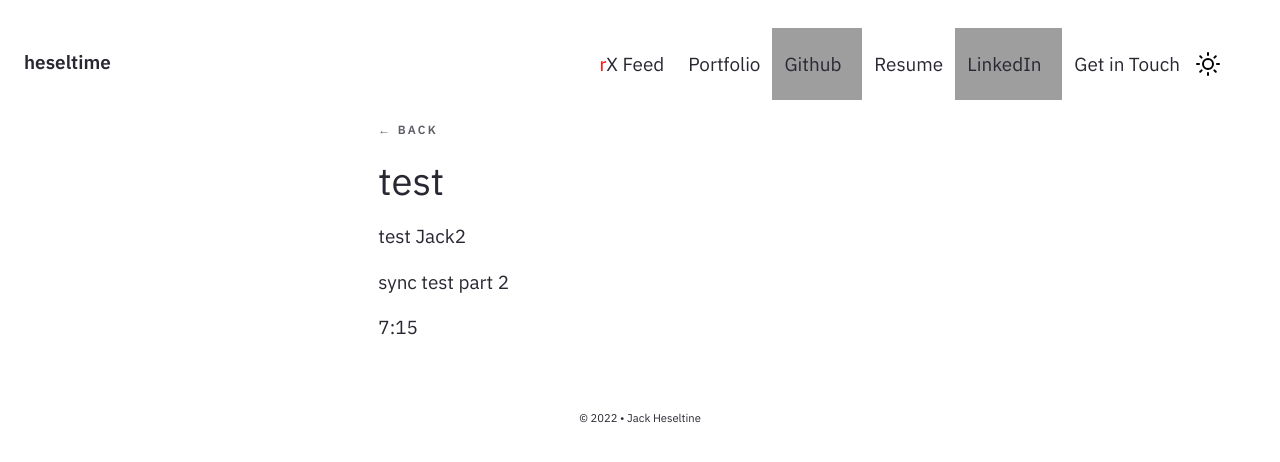
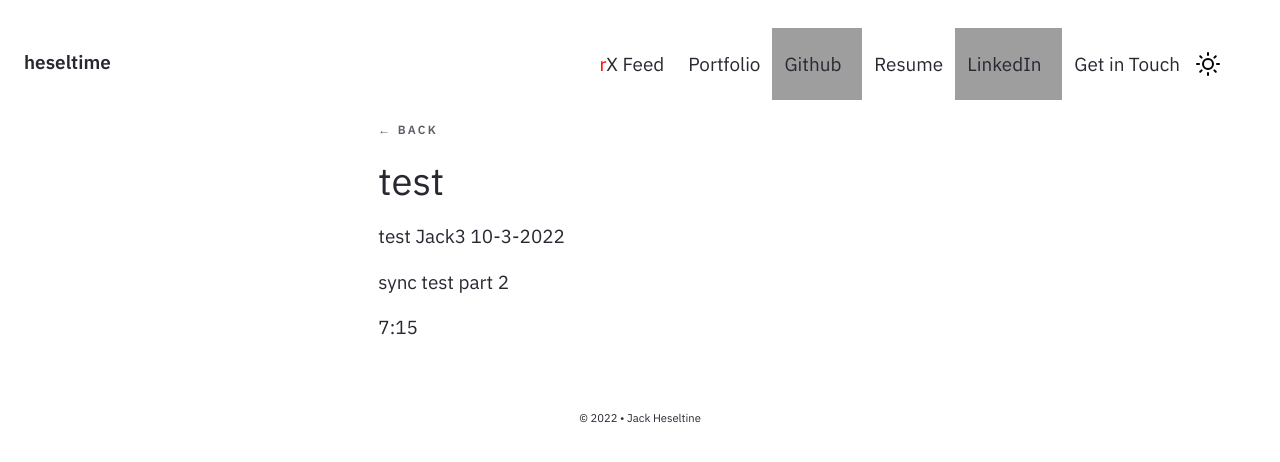
Before and after one commit to heseltime/heseltime.github.io, a Jekyll site: the page built from _notes/Public/test.md, in a window 1280 px wide. Shown: the top 462 px of the page. Built offline with Jekyll 4.4.1, drawn with Linux system fonts in a browser that asks for light colours; grey boxes are pictures that could not be loaded.

Commit message:
obsidian-notes-sync-2022-10-03T14:05:00Z

```diff
--- a/_notes/Public/test.md
+++ b/_notes/Public/test.md
@@ -5,7 +5,7 @@ feed: show
 date: 11-09-2022
 ---
 
-test Jack2
+test Jack3 10-3-2022
 
 sync test part 2
 
```
